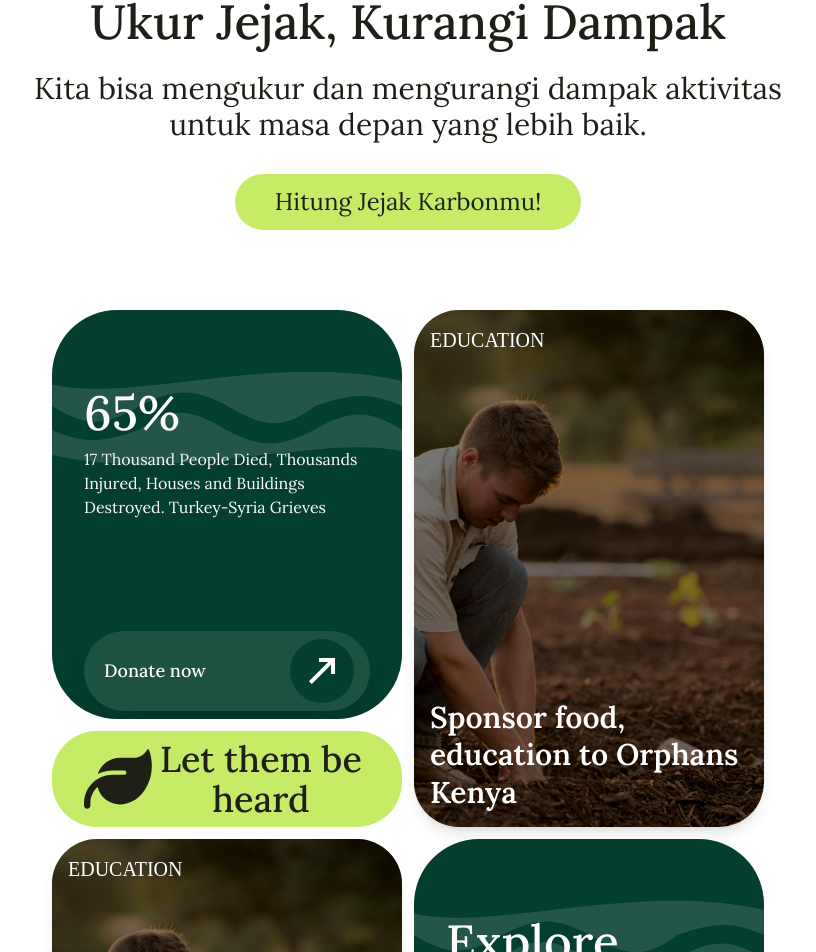
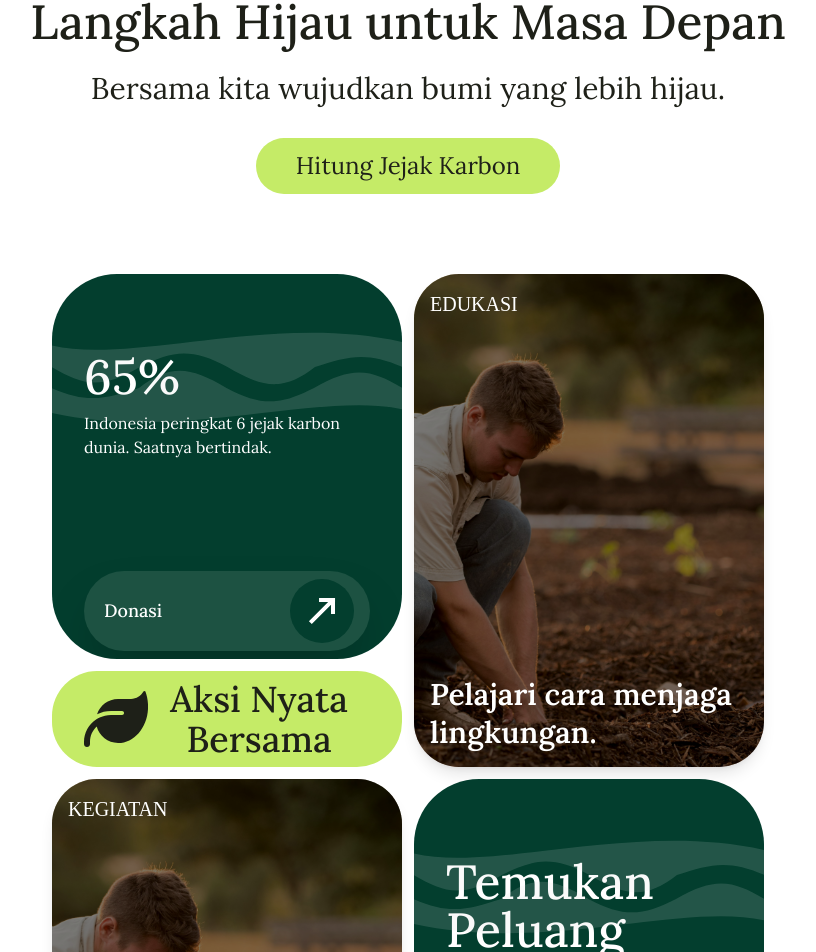
Before and after one commit to kdandy/ecofy, a Next.js app: page / in a window 1280 px wide. Shown: the part 102-1054 px from the top of the page, without its empty margins (232-1048 px from the left). Built offline with nearby package versions, Linux system fonts and the light colour scheme.

Commit message:
feat(improvement): optimalisasi

```diff
--- a/src/app/event/[slug]/page.js
+++ b/src/app/event/[slug]/page.js
@@ -1,4 +1,3 @@
-// app/event/[slug]/page.jsx
 import { events } from "@/app/data.js";
 import Image from "next/image";
 import Link from "next/link";
@@ -7,7 +6,7 @@ import CustomContainer from "@/components/custom/CustomContainer";
 import { Button } from "@/components/ui/button";
 import { FaArrowLeftLong } from "react-icons/fa6";
 
-
+// Generating static params for dynamic routes
 export async function generateStaticParams() {
   // Generate all possible slugs
   const paths = events.flatMap((monthEvent) =>
@@ -23,11 +22,12 @@ export async function generateStaticParams() {
   return paths;
 }
 
-export default function EventPage({ params }) {
-  // Parse the slug to get month, day, and eventId
-  const [monthSlug, day, eventId] = params.slug.split("-");
+// Main page for the event details
+export default async function EventPage({ params }) {
+  // Make sure to await the params for async handling
+  const [monthSlug, day, eventId] = await params.slug.split("-");
 
-  // Find the specific event
+  // Find the specific month
   const month = events.find(
     (m) => m.month.toLowerCase() === monthSlug.toLowerCase()
   );
@@ -45,8 +45,6 @@ export default function EventPage({ params }) {
   if (!event) notFound();
 
   return (
-    <>
-
     <div className="mt-[120px]">
       <CustomContainer customWidth="max-w-[1160px]">
         <div className="flex">
@@ -100,7 +98,7 @@ export default function EventPage({ params }) {
         <div className="grid grid-cols-1 md:grid-cols-2 lg:grid-cols-3 gap-4">
           {event.images.map((image, index) => (
             <Image
-                key={index}
+              key={`${image}-${index}`}  // Gabungkan URL gambar dan index untuk membuat key unik
               src={image}
               alt={`Event image ${index + 1}`}
               width="0"
@@ -112,6 +110,5 @@ export default function EventPage({ params }) {
         </div>
       </CustomContainer>
     </div>
-    </>
   );
 }
--- a/src/app/layout.js
+++ b/src/app/layout.js
@@ -14,7 +14,6 @@ export default function RootLayout({ children }) {
   return (
     <html lang="id">
       <head>
-        {/* Tambahkan link favicon jika ingin lebih eksplisit */}
         <link rel="icon" href="/faviconn.ico" />
       </head>
       <body className="font-poppins">
--- a/src/app/tentang/page.js
+++ b/src/app/tentang/page.js
@@ -4,16 +4,16 @@ import AboutArtikelEdukasi from "@/components/section/AboutArtikelEdukasi";
 import AboutEvent from "@/components/section/AboutEvent";
 import AboutJejakKarbon from "@/components/section/AboutJejakKarbon";
 
-
 const Tentang = () => {
   return (
-    <div className="overflow-x-hidden">
-      <div className="mt-40"></div>
+    <div className="overflow-hidden">
+      <div className="mt-40">
       <AboutEcofy />
       <AboutArtikelEdukasi />
       <AboutEvent />
       <AboutJejakKarbon />
     </div>
+    </div>
   );
 };
 
--- a/src/components/common/Header.js
+++ b/src/components/common/Header.js
@@ -27,7 +27,6 @@ const Header = () => {
   return (
     <header className="fixed top-0 w-full z-50 bg-white border-b-2">
       <CustomContainer className="py-4 px-6 md:px-8 flex justify-between items-center">
-        {/* Logo */}
         <Link href="/">
           <h1 className="text-2xl md:text-3xl font-bold text-[#00432d] flex items-center gap-2">
             <Image
@@ -41,7 +40,6 @@ const Header = () => {
           </h1>
         </Link>
 
-        {/* Menu Desktop */}
         <ul className="hidden md:flex gap-6 lg:gap-9 text-base lg:text-xl">
           {["Beranda", "Tentang", "Artikel", "Event"].map((item, index) => (
             <li key={index} className="group relative">
--- a/src/components/custom/EventParent.js
+++ b/src/components/custom/EventParent.js
@@ -4,24 +4,20 @@ import EventCard from "./EventCard";
 const EventParent = ({ events }) => {
   return (
     <div className="flex flex-col">
-      {events.map((eventMonth) => (
-        <div key={eventMonth.event_id} className="flex flex-col">
-          <h1 className="font-bold text-5xl mt-2 font-lora capitalize">
-            {eventMonth.month}
-          </h1>
-          {eventMonth.eventsOnDate.map((eventOnDate) => (
-            <div key={eventOnDate.day}>
-              <h3 className="font-bold text-6xl">{eventOnDate.day}</h3>
-              {eventOnDate.events.map((event) => (
+      {events.map(({ event_id, month, eventsOnDate }) => (
+        <div key={event_id} className="flex flex-col">
+          <h1 className="font-bold text-5xl mt-2 font-lora capitalize">{month}</h1>
+          {eventsOnDate.map(({ day, events }) => (
+            <div key={day} className="mt-4">
+              <h3 className="font-bold text-6xl">{day}</h3>
+              {events.map(({ event_date_id, title, description, organizer, thumbnail }) => (
                 <EventCard
-                  key={event.event_date_id}
-                  title={event.title}
-                  description={event.description}
-                  organizer={event.organizer}
-                  link={`/event/${eventMonth.month.toLowerCase()}-${
-                    eventOnDate.day
-                  }-${event.event_date_id}`}
-                  thumbnail={event.thumbnail}
+                  key={event_date_id}
+                  title={title}
+                  description={description}
+                  organizer={organizer}
+                  link={`/event/${month.toLowerCase()}-${day}-${event_date_id}`}
+                  thumbnail={thumbnail}
                 />
               ))}
             </div>
--- a/src/components/section/Faq.js
+++ b/src/components/section/Faq.js
@@ -10,30 +10,39 @@ import { faq } from "@/app/data";
 
 const Faq = () => {
   return (
-    <div className="font-lora text-text mb-[15vh] mx-3">
-      <CustomContainer customWidth="max-w-[1600px] bg-[#e8eae0] rounded-2xl sm:px-[100px]">
+    <div className="font-lora text-text mb-10 sm:mb-[15vh] mx-4 sm:mx-6 lg:mx-12">
+      <CustomContainer customWidth="max-w-[1600px] bg-[#e8eae0] rounded-2xl px-6 sm:px-12 lg:px-[100px] py-6">
         <div className="text-center">
-          <h1 className="text-4xl sm:text-6xl pt-8 font-medium">
+          <h1 className="text-3xl sm:text-4xl lg:text-6xl pt-6 sm:pt-8 font-medium leading-tight">
             Frequently asked questions
           </h1>
-          <h3 className="text-lg sm:text-xl my-7">
-            Have another question? please email us at support@ecofy.id
+          <h3 className="text-base sm:text-lg lg:text-xl my-5 sm:my-7">
+            Have another question? Please email us at{" "}
+            <a
+              href="mailto:support@ecofy.id"
+            >
+              support@ecofy.id
+            </a>
           </h3>
         </div>
-        <div className="text-xl pb-8">
+        <div className="text-base sm:text-lg lg:text-xl pb-6 sm:pb-8">
           {faq.map((data) => (
             <Accordion
               key={data.id}
-              className="font-lora text-xl"
+              className="font-lora"
               type="single"
               collapsible
             >
               <AccordionItem value={`item-${data.id}`}>
                 <AccordionTrigger>
-                  <div className="text-xl text-secondary">{data.question}</div>
+                  <div className="text-base sm:text-lg lg:text-xl text-secondary">
+                    {data.question}
+                  </div>
                 </AccordionTrigger>
                 <AccordionContent>
-                  <div className="text-xl">{data.answer}</div>
+                  <div className="text-base sm:text-lg lg:text-xl">
+                    {data.answer}
+                  </div>
                 </AccordionContent>
               </AccordionItem>
             </Accordion>
--- a/src/components/section/Hero.js
+++ b/src/components/section/Hero.js
@@ -1,7 +1,6 @@
 "use client";
 
 import Link from "next/link";
-import { motion } from "framer-motion";
 import React from "react";
 import CustomContainer from "../custom/CustomContainer";
 import HeroCard1 from "../custom/HeroCard1";
@@ -39,20 +38,18 @@ const Hero = () => {
         {/* Headline */}
         <div className="max-w-[800px] mx-auto">
           <h1 className="text-4xl sm:text-5xl font-medium z-20 font-lora">
-            Ukur Jejak, Kurangi Dampak
+            Langkah Hijau untuk Masa Depan
           </h1>
           <p className="text-2xl sm:text-3xl mt-6 font-normal z-20 font-lora">
-            Kita bisa mengukur dan mengurangi dampak aktivitas untuk masa depan
-            yang lebih baik.
+            Bersama kita wujudkan bumi yang lebih hijau.
           </p>
           <div className="flex md:flex-row flex-col justify-center items-center mt-8 gap-4 z-20">
-          <Link
-            href="https://carbon.ecofy.dandy.my.id/"
-            className="capitalize bg-primary hover:bg-primary-foreground text-lg sm:text-2xl py-2 sm:py-3 px-6 sm:px-10 rounded-full transition ease-in-out duration-300"
-          >
-            Hitung Jejak Karbonmu!
-          </Link>
-
+            <Link
+              href="https://carbon.ecofy.dandy.my.id/"
+              className="capitalize bg-primary hover:bg-primary-foreground text-lg sm:text-2xl py-2 sm:py-3 px-6 sm:px-10 rounded-full transition ease-in-out duration-300"
+            >
+              Hitung Jejak Karbon
+            </Link>
           </div>
         </div>
 
@@ -63,49 +60,49 @@ const Hero = () => {
           <div className="flex flex-col items-center gap-3">
             <HeroCard1
               title="65%"
-              description="17 Thousand People Died, Thousands Injured, Houses and Buildings Destroyed. Turkey-Syria Grieves"
+              description="Indonesia peringkat 6 jejak karbon dunia. Saatnya bertindak."
               link="/donate-now"
-              buttonText="Donate now"
+              buttonText="Donasi"
             />
-            <HeroCard3 title="Let them be heard" />
+            <HeroCard3 title="Aksi Nyata Bersama" />
           </div>
 
           {/* ImageCard */}
           <ImageCard
-            link="/test"
-            title="Education"
-            text="Sponsor food, education to Orphans Kenya"
+            link="/education"
+            title="Edukasi"
+            text="Pelajari cara menjaga lingkungan."
           />
 
           {/* HeroCard2 (Center) */}
           <HeroCard2
             title={
               <span className="text-xl sm:text-2xl text-center block">
-                Join 1000+ People Volunteer
+                Bergabung dengan 1.000+ Relawan untuk Perubahan
               </span>
             }
-            link="/test"
-            buttonText="Join Community"
+            link="/join"
+            buttonText="Gabung"
           />
 
           {/* ImageCard */}
           <ImageCard
-            link="/test"
-            title="Education"
-            text="Sponsor food, education to Orphans Kenya"
+            link="/events"
+            title="Kegiatan"
+            text="Ikuti acara lingkungan sekitar Anda."
           />
 
           {/* HeroCard1 (Right) */}
           <div className="flex flex-col items-center gap-3">
             <HeroCard1
               position="right"
-              title="Explore more"
-              description="Your home for help"
+              title="Temukan Peluang"
+              description="Jelajahi aksi keberlanjutan."
               link="/explore-more"
-              buttonText="Explore"
+              buttonText="Jelajahi"
             />
             <HeroCard3
-              title={<span className="text-2xl sm:text-3xl">Your home for help</span>}
+              title={<span className="text-2xl sm:text-3xl">Bersama untuk Bumi</span>}
             />
           </div>
         </div>
```
Lines whose indentation alone changed are shown as unchanged.
